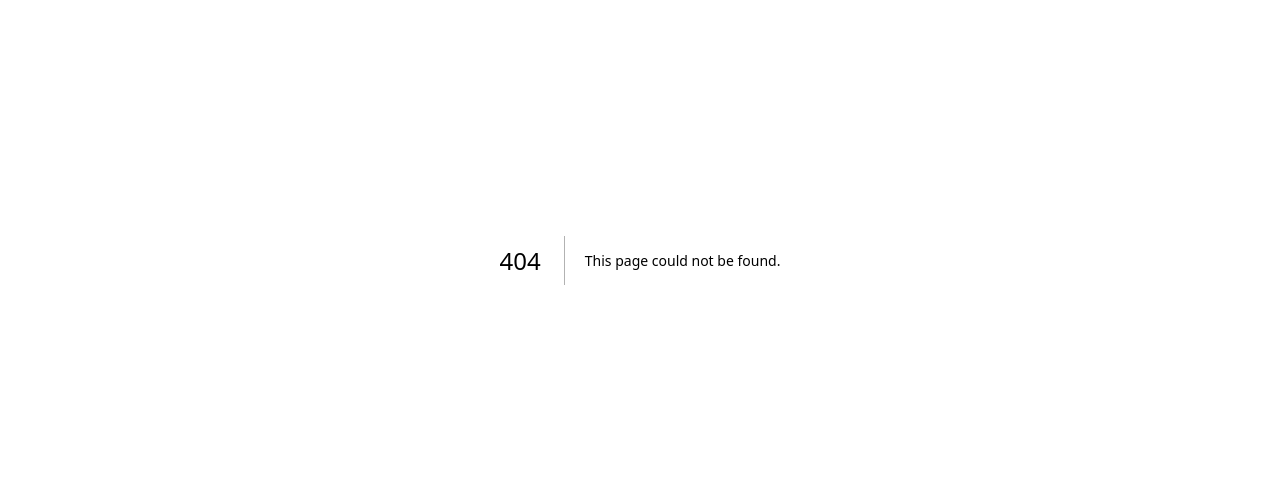
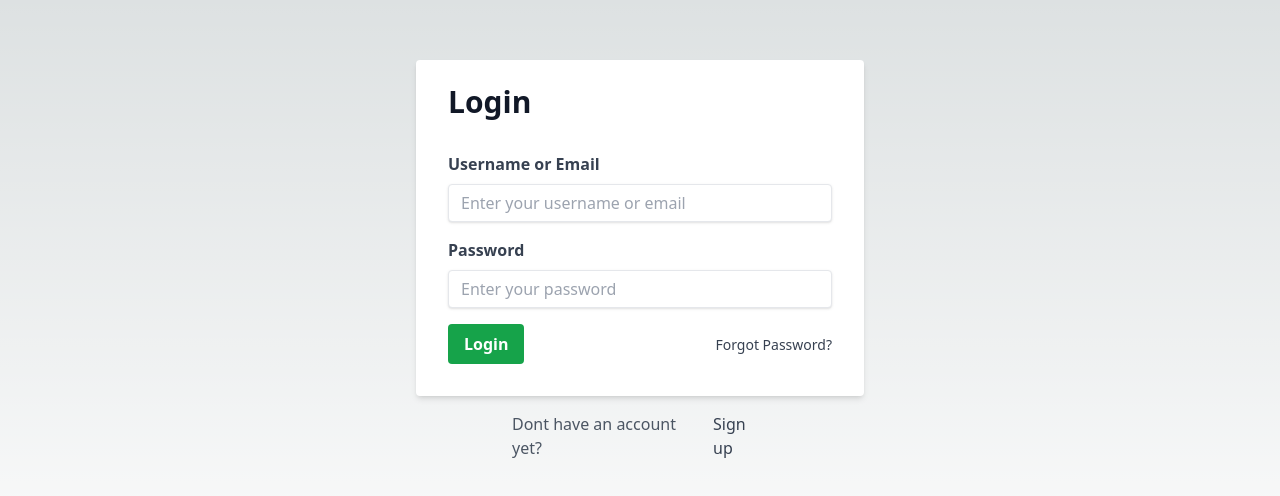
Before and after one commit to RPL02MKM/RPL02MKM-TIK204-2023-B-SiBiSa-Frontend, a Next.js app: page /login in a window 1280 px wide. Before the commit this address had no page. Shown: the part 140-636 px from the top of the page. Built offline with nearby package versions, Linux system fonts and the light colour scheme.

Commit message:
Tambah halaman login

```diff
--- /dev/null
+++ b/src/pages/login.js
@@ -0,0 +1,90 @@
+import Head from 'next/head';
+import { useState } from 'react';
+import Link from 'next/link';
+
+export default function Login() {
+  const [username, setUsername] = useState('');
+  const [password, setPassword] = useState('');
+
+  const handleUsernameChange = (event) => {
+    setUsername(event.target.value);
+  };
+
+  const handlePasswordChange = (event) => {
+    setPassword(event.target.value);
+  };
+
+  const handleSubmit = (event) => {
+    event.preventDefault();
+    // Lakukan validasi login
+  };
+
+  return (
+    <div className="min-h-screen flex items-center justify-center">
+      <Head>
+        <title>Login Page</title>
+      </Head>
+      <div className="w-full max-w-md">
+        <form
+          onSubmit={handleSubmit}
+          className="bg-white shadow-md rounded px-8 pt-6 pb-8 mb-4"
+        >
+          <h1 className="text-3xl font-bold text-gray-900 mb-8">Login</h1>
+          <div className="mb-4">
+            <label
+              htmlFor="username"
+              className="block text-gray-700 font-bold mb-2"
+            >
+              Username or Email
+            </label>
+            <input
+              id="username"
+              type="text"
+              value={username}
+              onChange={handleUsernameChange}
+              className="shadow appearance-none border rounded w-full py-2 px-3 text-gray-700 leading-tight focus:outline-none focus:shadow-outline"
+              placeholder="Enter your username or email"
+            />
+          </div>
+          <div className="mb-4">
+            <label
+              htmlFor="password"
+              className="block text-gray-700 font-bold mb-2"
+            >
+              Password
+            </label>
+            <input
+              id="password"
+              type="password"
+              value={password}
+              onChange={handlePasswordChange}
+              className="shadow appearance-none border rounded w-full py-2 px-3 text-gray-700 leading-tight focus:outline-none focus:shadow-outline"
+              placeholder="Enter your password"
+            />
+          </div>
+          <div className="flex items-center justify-between">
+            <button
+              type="submit"
+              className="bg-green-600 hover:bg-green-700 text-white font-bold py-2 px-4 rounded focus:outline-none focus:shadow-outline"
+            >
+              Login
+            </button>
+            <Link href="/lupapaswword">
+              <p className="inline-block align-baseline font-medium text-sm text-gray-700 hover:text-green-600">
+                Forgot Password?
+              </p>
+            </Link>
+          </div>
+        </form>
+        <div className="flex item-center justify-evenly mx-20 mt-4">
+          <span className="text-gray-600 ml-4">Dont have an account yet?</span>
+          <Link href="/signup" className="mr-4">
+            <p className="text-gray-700 hover:text-green-600 font-medium ml-2">
+              Sign up
+            </p>
+          </Link>
+        </div>
+      </div>
+    </div>
+  );
+}
```
